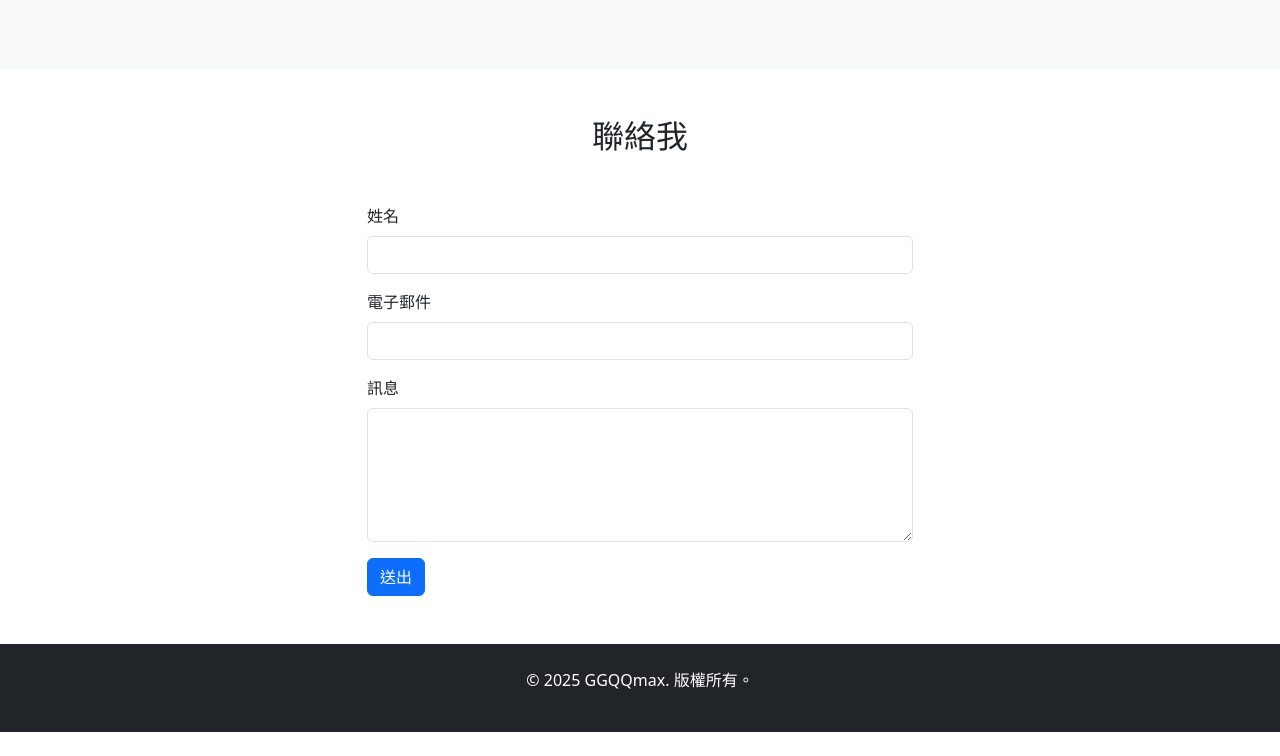
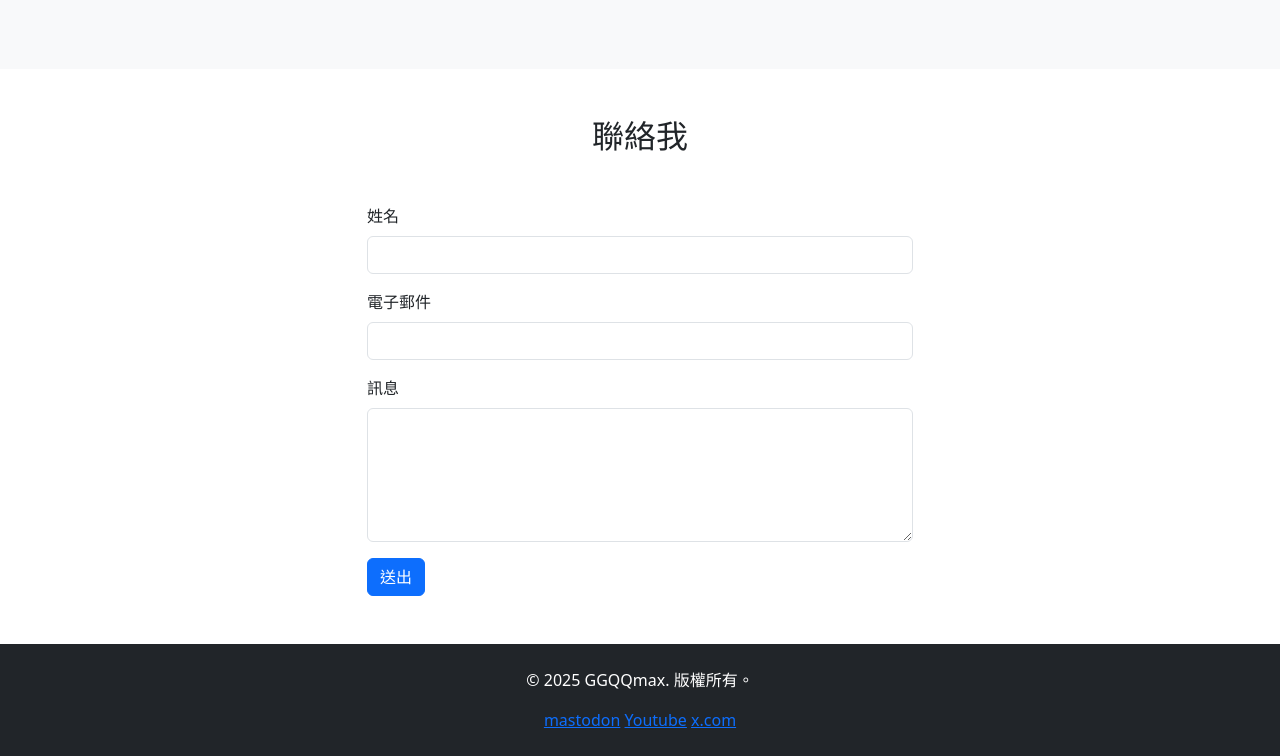
Before and after one commit to GGQQmaxweb/114_tkuim_web, a plain HTML site: page index.html in a window 1280 px wide. Shown: the part 1644-2400 px from the top of the page. Before the commit the page ends 2376 px from the top, so only its background shows below. Drawn offline with nearby package versions, Linux system fonts and the light colour scheme.

Commit message:
Add social media links to footer

```diff
--- a/index.html
+++ b/index.html
@@ -189,6 +189,9 @@
     <footer class="bg-dark text-white text-center py-4">
         <!-- 請自行完成 -->
         <p>&copy; 2025 GGQQmax. 版權所有。</p>
+        <a href="https://mastodon.social/@ggqqmax">mastodon</a>
+        <a href="https://www.youtube.com/@ggqqmaxwebservice">Youtube</a>
+        <a href="https://x.com/GGQQmax">x.com</a>
     </footer>
 
     <!-- Bootstrap JavaScript -->
```
